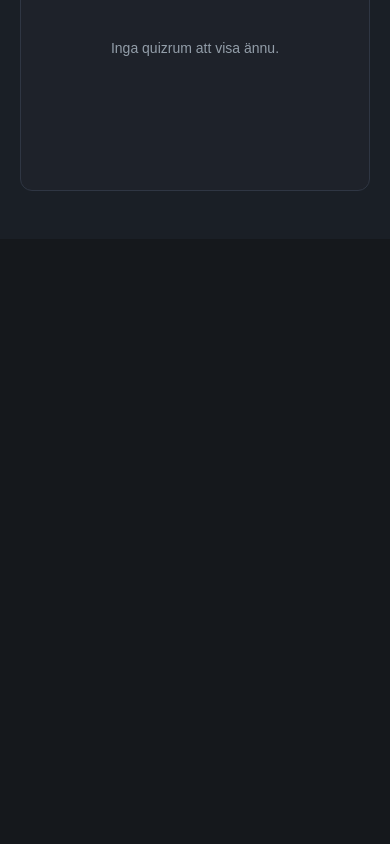
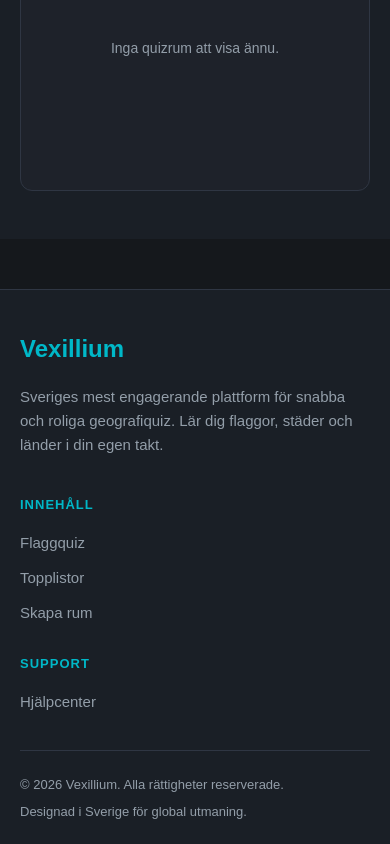
Before and after one commit to donne41/Vexillium, a Vue app in the folder frontend/: page / in a window 390 px wide. Shown: the part 3932-4776 px from the top of the page. Before the commit the page ends 4171 px from the top, so only its background shows below. Built offline with nearby package versions, Linux system fonts and the light colour scheme.

Commit message:
Add footer component

```diff
--- a/frontend/src/App.vue
+++ b/frontend/src/App.vue
@@ -1,5 +1,11 @@
 <script setup>
 import Navbar from './components/Navbar.vue'
+import HeroSection from './components/HeroSection.vue'
+import QuizCategories from './components/QuizCategories.vue'
+import RecentGames from './components/RecentGames.vue'
+import Leaderboard from './components/Leaderboard.vue'
+import QuizRoom from './components/QuizRoom.vue'
+import Footer from './components/Footer.vue'
 </script>
 
 <template>
@@ -7,7 +13,51 @@
 
     <Navbar />
 
-    <RouterView />
+    <main>
+
+      <!-- Översta delen av startsidan -->
+      <HeroSection />
+
+      <!-- Våra sex quizkategorier -->
+      <QuizCategories />
+
+      <!-- Senaste spel och topplistan -->
+      <div class="homepage-stats">
+        <RecentGames />
+        <Leaderboard />
+      </div>
+
+      <!-- Quizrum -->
+      <QuizRoom />
+
+    </main>
+
+    <!-- Footer -->
+    <Footer />
 
   </div>
 </template>
+
+<style scoped>
+/* Gemensam layout för de två sektionerna */
+
+.homepage-stats {
+  max-width: 1364px;
+  margin: 0 auto;
+  padding: 70px 32px;
+
+  display: grid;
+  grid-template-columns: repeat(2, minmax(0, 1fr));
+  gap: 24px;
+}
+
+/* Mobil */
+
+@media (max-width: 700px) {
+  .homepage-stats {
+    grid-template-columns: 1fr;
+    padding: 48px 20px;
+    gap: 20px;
+  }
+}
+</style>
--- /dev/null
+++ b/frontend/src/components/Footer.css
@@ -0,0 +1,125 @@
+.footer {
+    margin-top: 80px;
+    padding: 60px 32px 30px;
+
+    background: var(--section);
+    border-top: 1px solid var(--border);
+}
+
+.footer-content {
+    max-width: 1300px;
+    margin: 0 auto;
+}
+
+/* Övre delen */
+
+.footer-top {
+    display: flex;
+    justify-content: space-between;
+    gap: 80px;
+    padding-bottom: 55px;
+}
+
+.footer-about {
+    max-width: 400px;
+}
+
+.footer-about h2 {
+    margin: 0 0 22px;
+
+    color: var(--teal);
+    font-size: 24px;
+}
+
+.footer-about p {
+    margin: 0;
+
+    color: var(--muted);
+    font-size: 15px;
+    line-height: 1.6;
+}
+
+/* Länkar */
+
+.footer-links {
+    display: flex;
+    gap: 90px;
+}
+
+.footer-column {
+    display: flex;
+    flex-direction: column;
+    gap: 18px;
+
+    min-width: 120px;
+}
+
+.footer-column h3 {
+    margin: 0 0 4px;
+
+    color: var(--teal);
+    font-size: 13px;
+    letter-spacing: 1px;
+}
+
+.footer-column a {
+    color: var(--muted);
+    font-size: 15px;
+    text-decoration: none;
+}
+
+.footer-column a:hover {
+    color: var(--teal);
+}
+
+/* Nedersta delen */
+
+.footer-bottom {
+    padding-top: 26px;
+
+    display: flex;
+    justify-content: space-between;
+    gap: 30px;
+
+    border-top: 1px solid var(--border);
+}
+
+.footer-bottom p {
+    margin: 0;
+
+    color: var(--muted);
+    font-size: 13px;
+}
+
+/* Mobil */
+
+@media (max-width: 700px) {
+
+    .footer {
+        margin-top: 50px;
+        padding: 45px 20px 25px;
+    }
+
+    .footer-top {
+        flex-direction: column;
+        gap: 40px;
+        padding-bottom: 40px;
+    }
+
+    .footer-links {
+        gap: 50px;
+    }
+
+    .footer-bottom {
+        flex-direction: column;
+        gap: 12px;
+    }
+}
+
+@media (max-width: 450px) {
+
+    .footer-links {
+        flex-direction: column;
+        gap: 35px;
+    }
+}
--- /dev/null
+++ b/frontend/src/components/Footer.vue
@@ -0,0 +1,48 @@
+<script setup>
+import './Footer.css'
+</script>
+
+<template>
+  <footer class="footer">
+    <div class="footer-content">
+
+      <div class="footer-top">
+
+        <div class="footer-about">
+          <h2>Vexillium</h2>
+
+          <p>
+            Sveriges mest engagerande plattform för snabba
+            och roliga geografiquiz. Lär dig flaggor, städer och
+            länder i din egen takt.
+          </p>
+        </div>
+
+        <div class="footer-links">
+
+          <div class="footer-column">
+            <h3>INNEHÅLL</h3>
+
+            <a href="#">Flaggquiz</a>
+            <a href="#">Topplistor</a>
+            <a href="#">Skapa rum</a>
+          </div>
+
+          <div class="footer-column">
+            <h3>SUPPORT</h3>
+
+            <a href="#">Hjälpcenter</a>
+          </div>
+
+        </div>
+
+      </div>
+
+      <div class="footer-bottom">
+        <p>© 2026 Vexillium. Alla rättigheter reserverade.</p>
+        <p>Designad i Sverige för global utmaning.</p>
+      </div>
+
+    </div>
+  </footer>
+</template>
```
